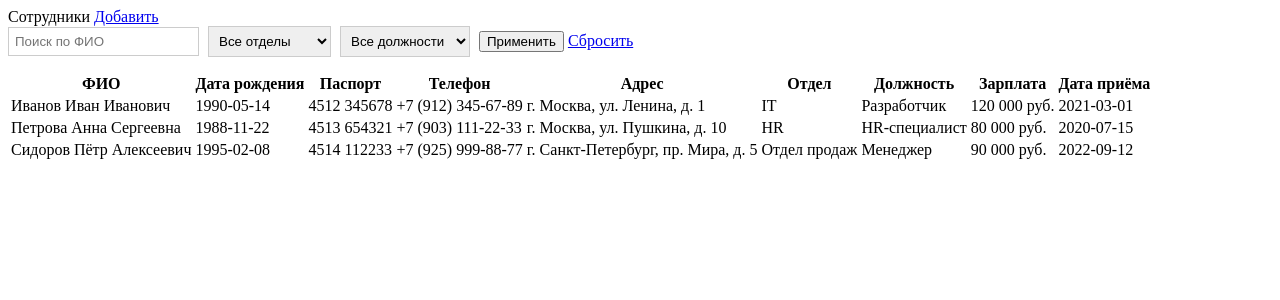
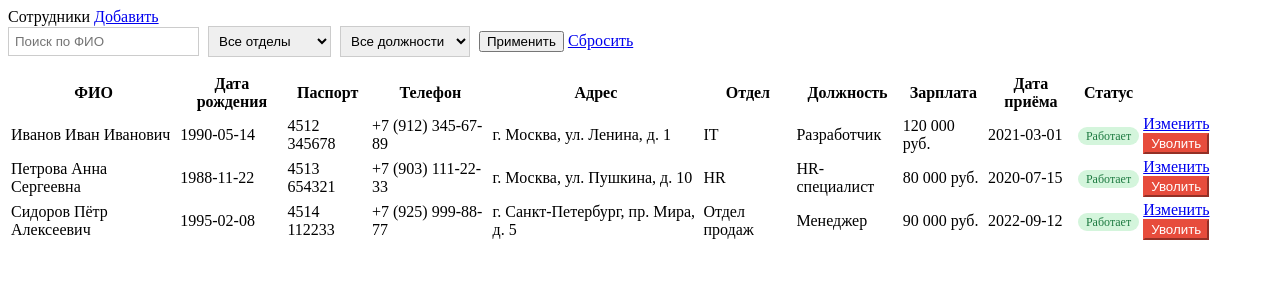
Before and after one commit to L0qt/hr-app, a PHP site: page / in a window 1280 px wide. Shown: the top 300 px of the page. Run offline with PHP 8.4, Linux system fonts and the light colour scheme; data comes from the database, SQL or seed files in the repository.

Commit message:
Update index.php
кнопки увольнения и редактирования в таблице

```diff
--- a/index.php
+++ b/index.php
@@ -31,7 +31,7 @@ if ($pos != "") {
     $sql = $sql . " AND position = '$p'";
 }
 
-$sql = $sql . " ORDER BY full_name ASC";
+$sql = $sql . " ORDER BY is_fired ASC, full_name ASC";
 $result = mysqli_query($link, $sql);
 ?>
 <!doctype html>
@@ -96,14 +96,21 @@ $result = mysqli_query($link, $sql);
             <th>Должность</th>
             <th>Зарплата</th>
             <th>Дата приёма</th>
+            <th>Статус</th>
+            <th></th>
         </tr>
         <?php
         if (mysqli_num_rows($result) == 0) {
-            echo "<tr><td colspan='9' class='empty'>Ничего не найдено</td></tr>";
+            echo "<tr><td colspan='11' class='empty'>Ничего не найдено</td></tr>";
         }
 
         while ($e = mysqli_fetch_assoc($result)) {
-            echo "<tr>";
+            if ($e['is_fired'] == 1) {
+                echo "<tr class='fired'>";
+            } else {
+                echo "<tr>";
+            }
+
             echo "<td>" . h($e['full_name']) . "</td>";
             echo "<td>" . h($e['birth_date']) . "</td>";
             echo "<td>" . h($e['passport']) . "</td>";
@@ -113,6 +120,25 @@ $result = mysqli_query($link, $sql);
             echo "<td>" . h($e['position']) . "</td>";
             echo "<td>" . number_format($e['salary'], 0, ',', ' ') . " руб.</td>";
             echo "<td>" . h($e['hire_date']) . "</td>";
+
+            if ($e['is_fired'] == 1) {
+                echo "<td><span class='badge red'>Уволен</span></td>";
+            } else {
+                echo "<td><span class='badge green'>Работает</span></td>";
+            }
+
+            echo "<td>";
+            if ($e['is_fired'] == 0) {
+                echo "<a class='btn small' href='form.php?id=" . $e['id'] . "'>Изменить</a> ";
+                echo "<form method='post' action='fire.php' style='display:inline' onsubmit='return confirm(\"Уволить?\")'>";
+                echo "<input type='hidden' name='id' value='" . $e['id'] . "'>";
+                echo "<button class='btn small red' type='submit'>Уволить</button>";
+                echo "</form>";
+            } else {
+                echo "—";
+            }
+            echo "</td>";
+
             echo "</tr>";
         }
         ?>
```
